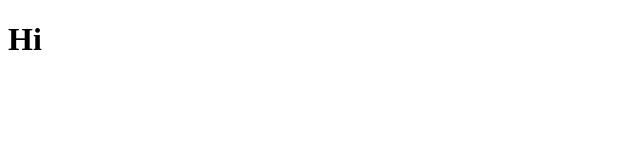
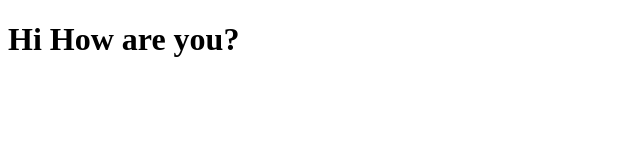
Before and after one commit to becks12developer/My-Practice-Project, a plain HTML site: page index.html in a window 1280 px wide. Shown: the whole page, without its empty margins (0-640 px from the left). Drawn offline with Linux system fonts and the light colour scheme.

Commit message:
Add files via upload

```diff
--- a/index.html
+++ b/index.html
@@ -11,7 +11,7 @@
 <body>
 <main>
     <h1>
-Hi
+Hi How are you?
     </h1>
 </main>
 
```
